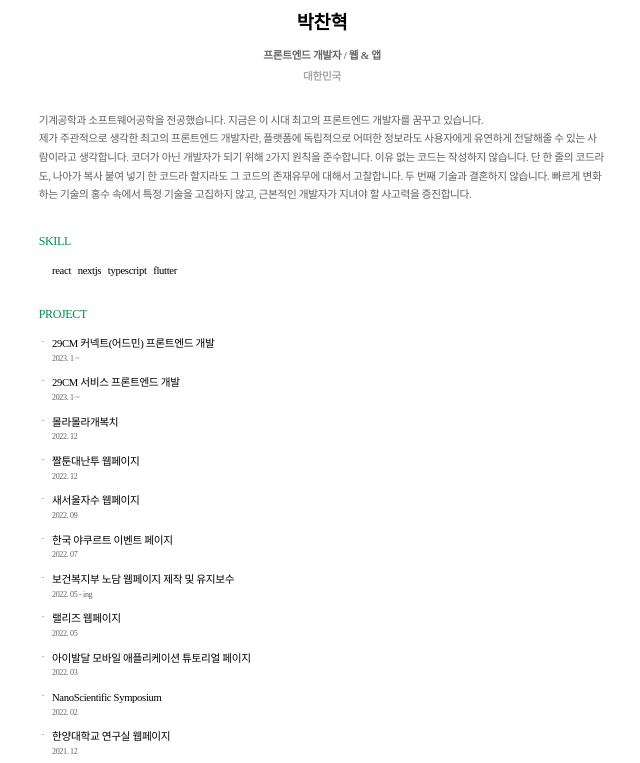
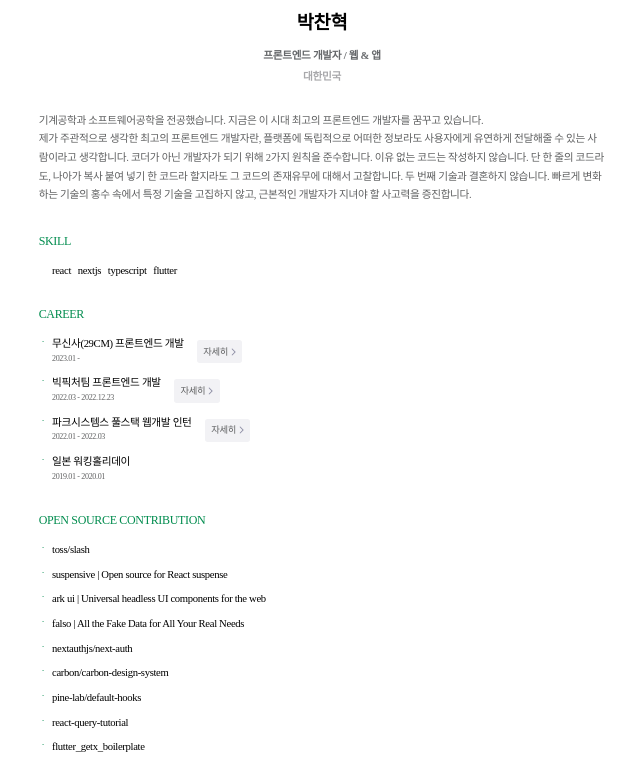
Before and after one commit to okinawaa/personal, a Gatsby site in the folder apps/portfolio/: page / in a window 1280 px wide. Shown: the part 95-858 px from the top of the page, without its empty margins (318-958 px from the left). Built offline with nearby package versions, Linux system fonts and the light colour scheme; Gatsby itself is replaced by a stand-in of ours; a web font is replaced by a local one.

Commit message:
fix: 프로젝트 삭제

```diff
--- a/apps/portfolio/src/data/index.js
+++ b/apps/portfolio/src/data/index.js
@@ -1,4 +1,3 @@
-import projects from "./projects";
 import openSources from "./openSources";
 import contacts from "./contacts";
 import recommendations from "./recommendations";
@@ -8,7 +7,6 @@ import educations from "./educations";
 import skills from "./skills";
 
 export {
-  projects,
   openSources,
   contacts,
   recommendations,
--- a/apps/portfolio/src/data/projects.ts
+++ /dev/null
@@ -1,59 +0,0 @@
-const projects = [
-  {
-    title: "29CM 커넥트(어드민) 프론트엔드 개발",
-    date: "2023. 1 ~",
-    link: "https://partner-connect.29cm.co.kr/"
-  },
-  {
-    title: "29CM 서비스 프론트엔드 개발",
-    date: "2023. 1 ~",
-    link: "https://www.29cm.co.kr/"
-  },
-  {
-    title: "몰라몰라개복치",
-    date: "2022. 12",
-    link: "http://mola.bigpicture.team/"
-  },
-  {
-    title: "짤툰대난투 웹페이지",
-    date: "2022. 12",
-    link: "https://jjaltoonrumble.bigpicture-games.com/ko-KR/home"
-  },
-  {
-    title: "새서울자수 웹페이지",
-    date: "2022. 09",
-    link: "https://ssemb.co.kr/home"
-  },
-  {
-    title: "한국 야쿠르트 이벤트 페이지",
-    date: "2022. 07",
-    link: "https://yakultgame-event.co.kr/"
-  },
-  {
-    title: "보건복지부 노담 웹페이지 제작 및 유지보수",
-    date: "2022. 05 - ing",
-    link: "https://nodam.kr/services"
-  },
-  {
-    title: "랠리즈 웹페이지",
-    date: "2022. 05",
-    link: "https://rallyz.co.kr/"
-  },
-  {
-    title: "아이발달 모바일 애플리케이션 튜토리얼 페이지",
-    date: "2022. 03",
-    link: "https://apps.apple.com/kr/app/%EC%95%84%EC%9D%B4%EB%B0%9C%EB%8B%AC/id1601233545"
-  },
-  {
-    title: "NanoScientific Symposium",
-    date: "2022. 02",
-    link: "https://event.nanoscientific.org/"
-  },
-  {
-    title: "한양대학교 연구실 웹페이지",
-    date: "2021. 12",
-    link: "https://assllab.github.io/#/"
-  }
-] as const;
-
-export default projects;
--- a/apps/portfolio/src/pages/index.tsx
+++ b/apps/portfolio/src/pages/index.tsx
@@ -12,10 +12,10 @@ import {
   EXTRA_BOLD_WEIGHT,
   FlexBox,
   LIGHT_WEIGHT,
+  SizedBox,
+  Title2,
   media,
-  pxToRem,
-  SizedBox,
-  Title2
+  pxToRem
 } from "~/constants";
 import {
   careers,
@@ -23,7 +23,6 @@ import {
   educations,
   info,
   openSources,
-  projects,
   skills
 } from "~/data";
 
@@ -78,22 +77,7 @@ const Main = () => {
             ))}
           </SkillWrapper>
         </SectionLayout>
-        {/* 프로젝트 */}
-        <SectionLayout title="PROJECT">
-          {projects.map(project => (
-            <ItemWrapper key={project.title}>
-              <a
-                href={project.link}
-                title={`${project.title} 프로젝트 보러가기`}
-                target="_blank"
-                rel="noopener noreferrer"
-              >
-                <Body4 moFontSize={14}>{project.title}</Body4>
-              </a>
-              <Caption2 _color={Colors.gray5f}>{project.date}</Caption2>
-            </ItemWrapper>
-          ))}
-        </SectionLayout>
+
 
         {/* 경력 */}
         <SectionLayout title="CAREER">
```
